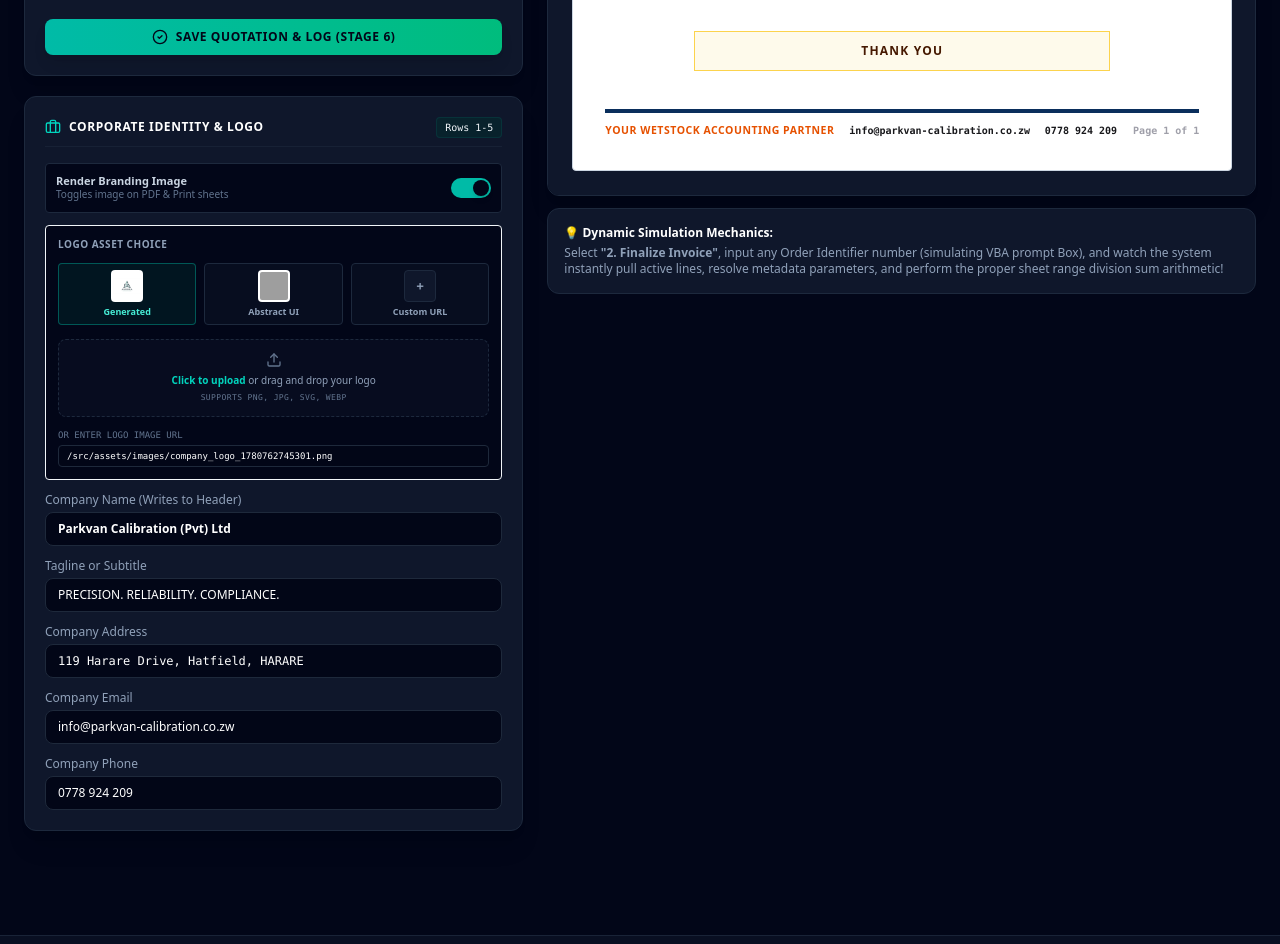
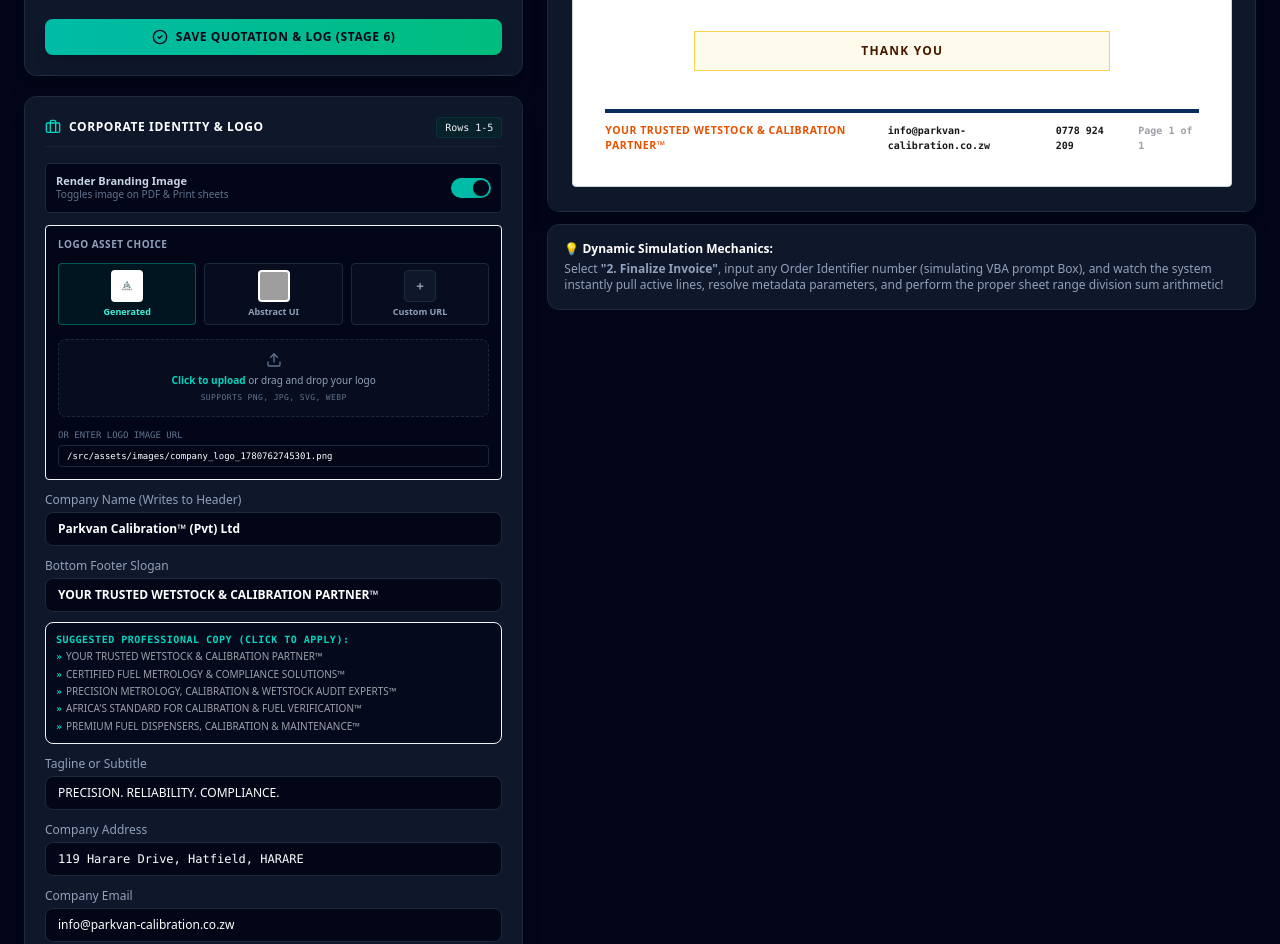
Before and after one commit to ParkvanCal/Invoice-Generator, a React (Vite) app: page / in a window 1280 px wide. Shown: the part 1120-2064 px from the top of the page. Built offline with nearby package versions, Linux system fonts and the light colour scheme; grey boxes are pictures that could not be loaded.

Commit message:
feat: update branding and add footer tagline field
Updated the application title and corporate branding constants to include official trademarks. Added a new persistent field for the company footer tagline to improve document customization.

```diff
--- a/index.html
+++ b/index.html
@@ -3,7 +3,7 @@
   <head>
     <meta charset="UTF-8" />
     <meta name="viewport" content="width=device-width, initial-scale=1.0" />
-    <title>My Google AI Studio App</title>
+    <title>Parkvan Calibration™ — Precision Calibration & Wetstock Audit Solutions</title>
   </head>
   <body>
     <div id="root"></div>
--- a/src/App.tsx
+++ b/src/App.tsx
@@ -175,10 +175,13 @@ export default function App() {
 
   // Corporate Branding State & Persistent Parameters
   const [brCompanyName, setBrCompanyName] = useState(() => {
-    return localStorage.getItem("excel_app_companyName") || "Parkvan Calibration (Pvt) Ltd";
+    return localStorage.getItem("excel_app_companyName") || "Parkvan Calibration™ (Pvt) Ltd";
   });
   const [brCompanyTagline, setBrCompanyTagline] = useState(() => {
     return localStorage.getItem("excel_app_companyTagline") || "PRECISION. RELIABILITY. COMPLIANCE.";
+  });
+  const [brCompanyFooterTagline, setBrCompanyFooterTagline] = useState(() => {
+    return localStorage.getItem("excel_app_companyFooterTagline") || "YOUR TRUSTED WETSTOCK & CALIBRATION PARTNER™";
   });
   const [brCompanyAddress, setBrCompanyAddress] = useState(() => {
     return localStorage.getItem("excel_app_companyAddress") || "119 Harare Drive, Hatfield, HARARE";
@@ -226,6 +229,10 @@ export default function App() {
   useEffect(() => {
     localStorage.setItem("excel_app_companyTagline", brCompanyTagline);
   }, [brCompanyTagline]);
+
+  useEffect(() => {
+    localStorage.setItem("excel_app_companyFooterTagline", brCompanyFooterTagline);
+  }, [brCompanyFooterTagline]);
 
   useEffect(() => {
     localStorage.setItem("excel_app_companyAddress", brCompanyAddress);
@@ -1471,8 +1478,42 @@ export default function App() {
                   value={brCompanyName}
                   onChange={(e) => setBrCompanyName(e.target.value)}
                   className="bg-slate-950 border border-slate-800 rounded-lg px-3 py-2 text-white focus:outline-none focus:border-teal-500 font-bold"
-                  placeholder="Parkvan Calibration (Pvt) Ltd"
+                  placeholder="Parkvan Calibration™ (Pvt) Ltd"
                 />
+              </div>
+
+              <div className="flex flex-col gap-1">
+                <label className="text-slate-400 font-medium font-sans">Bottom Footer Slogan</label>
+                <input
+                  type="text"
+                  value={brCompanyFooterTagline}
+                  onChange={(e) => setBrCompanyFooterTagline(e.target.value)}
+                  className="bg-slate-950 border border-slate-800 rounded-lg px-3 py-2 text-white focus:outline-none focus:border-teal-500 text-xs font-semibold"
+                  placeholder="YOUR TRUSTED WETSTOCK & CALIBRATION PARTNER™"
+                />
+
+                <div className="mt-1.5 p-2.5 bg-slate-950/80 border border-slate-850 rounded-lg space-y-1">
+                  <span className="text-[10px] text-teal-400 font-mono uppercase tracking-wider block font-bold">Suggested Professional Copy (Click to apply):</span>
+                  <div className="flex flex-col gap-1">
+                    {[
+                      "YOUR TRUSTED WETSTOCK & CALIBRATION PARTNER™",
+                      "CERTIFIED FUEL METROLOGY & COMPLIANCE SOLUTIONS™",
+                      "PRECISION METROLOGY, CALIBRATION & WETSTOCK AUDIT EXPERTS™",
+                      "AFRICA'S STANDARD FOR CALIBRATION & FUEL VERIFICATION™",
+                      "PREMIUM FUEL DISPENSERS, CALIBRATION & MAINTENANCE™"
+                    ].map((tagline, idx) => (
+                      <button
+                        key={idx}
+                        type="button"
+                        onClick={() => setBrCompanyFooterTagline(tagline)}
+                        className="text-[10px] text-zinc-400 hover:text-white transition-colors text-left bg-transparent border-none p-0 flex items-start gap-1 cursor-pointer font-sans"
+                      >
+                        <span className="text-teal-400 font-bold font-mono">»</span>
+                        <span className="hover:underline">{tagline}</span>
+                      </button>
+                    ))}
+                  </div>
+                </div>
               </div>
 
               <div className="flex flex-col gap-1">
@@ -2183,7 +2224,7 @@ export default function App() {
                     {/* Footer Contact Slogans Row */}
                     <div className="w-full flex justify-between items-center text-[10px] font-sans font-semibold select-none text-zinc-650">
                       <span className="text-[#E65100] font-black uppercase tracking-wider text-[10.5px]">
-                        YOUR WETSTOCK ACCOUNTING PARTNER
+                        {brCompanyFooterTagline}
                       </span>
 
                       <span className="font-mono font-bold select-text">
```
